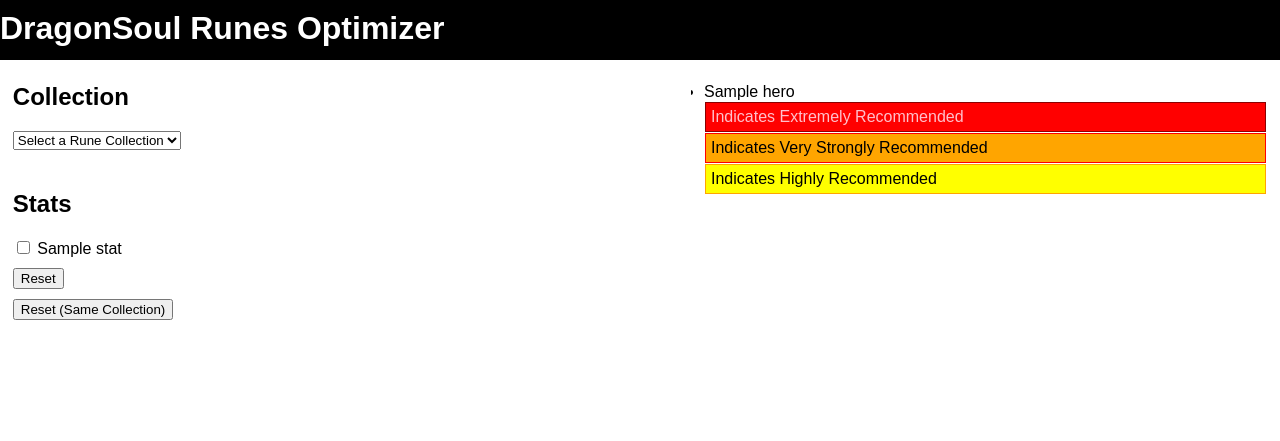
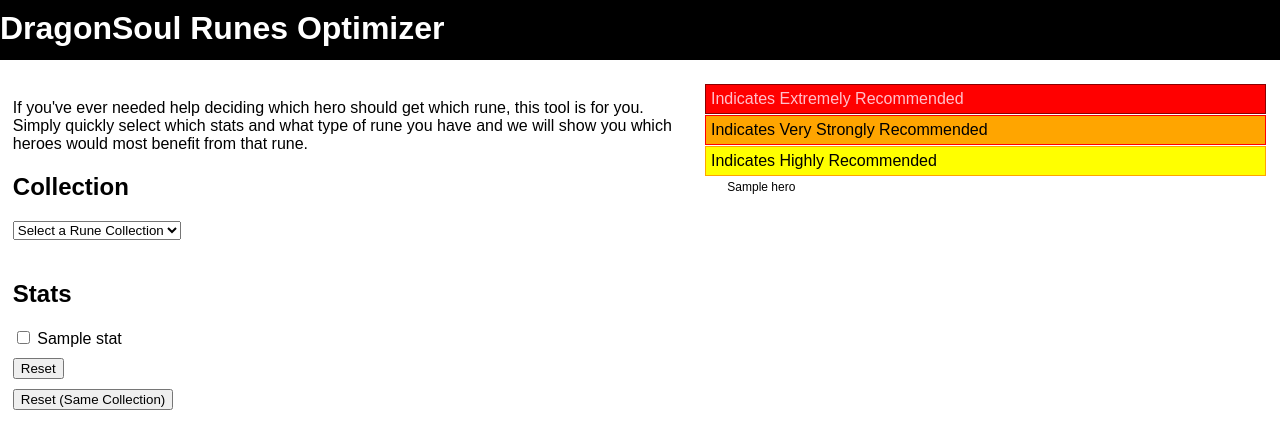
Before and after one commit to DanaMercury/dragonsoul, a Django app: page /runes in a window 1280 px wide. Shown: the top 441 px of the page. Run offline with Django 3.2, Linux system fonts and the light colour scheme; tables that the repository leaves empty hold one stand-in row (values such as "Sample post"); some libraries are stand-ins or nearby versions.

Commit message:
text-based

```diff
--- a/runes/templates/runes/index.html
+++ b/runes/templates/runes/index.html
@@ -5,9 +5,9 @@
 		#runeside { position: fixed; top: 70px; left: 0; bottom: 0; width: 52%; padding: 1vw; overflow: scroll; }
 		#heroside { position: fixed; top: 70px; right: 0; bottom: 0; width: 44%; padding: 1vw; overflow: scroll; }
 		#heroside ul { padding; 0; margin: 0 20px 0 -40px; }
-		div h2:first-of-type { margin-top: 0; }
 		select { display: block; margin-bottom: 40px;}
 		label { display: inline-block; margin-bottom: 10px; width: 32%; }
+		#heroside ul li { display: inline-block; margin-bottom: 3px; padding: 3px; width: 20%; text-align: center; font-size: 12px; }
 		input[type="button"] { display: block; margin-bottom: 10px; }
 		.toggle { font-size: 50%; color: #666666; text-transform: uppercase; display: inline-block; margin-left: 1vw; -webkit-text-stroke: 0px; cursor: pointer; text-decoration: none; }
 		.toggle:hover { color: grey; text-decoration: underline; }
@@ -21,8 +21,8 @@
 	</style>
 	</head><body>
 	<div id="mainnav"><h1>DragonSoul Runes Optimizer</h1></div>
-	<p>If you've ever needed help deciding which hero should get which rune, this tool is for you. Simply quickly select which stats and what type of rune you have and we will show you which heroes would most benefit from that rune.</p>
 	<div id="runeside">
+		<p>If you've ever needed help deciding which hero should get which rune, this tool is for you. Simply quickly select which stats and what type of rune you have and we will show you which heroes would most benefit from that rune.</p>
 		<h2>Collection</h2>
 		<select id="collection" onchange="update();">
 			<option value="-1">Select a Rune Collection</option>
@@ -38,14 +38,14 @@
 		<input type="button" onclick="wipe(1);" value="Reset (Same Collection)" />
 	</div>
 	<div id="heroside">
+		<p class="recommended primary">Indicates Extremely Recommended</p>
+		<p class="recommended secondary">Indicates Very Strongly Recommended</p>
+		<p class="recommended tertiary">Indicates Highly Recommended</p>
 		<ul>
 			{% for hero in heroes %}
 			<li id="hero{{ hero.id }}">{{ hero.name }}</li>
 			{% endfor %}
 		</ul>
-		<p class="recommended primary">Indicates Extremely Recommended</p>
-		<p class="recommended secondary">Indicates Very Strongly Recommended</p>
-		<p class="recommended tertiary">Indicates Highly Recommended</p>
 	</div>
 	<script>
 		collections = {}
@@ -122,7 +122,7 @@
 				}
 			});
 
-			$("img").each(function() {
+			$("li").each(function() {
 				$(this).removeClass('match recommended tertiary primary secondary');
 			});
 			for(var i = 0; i < matches.length; i++) {
```
